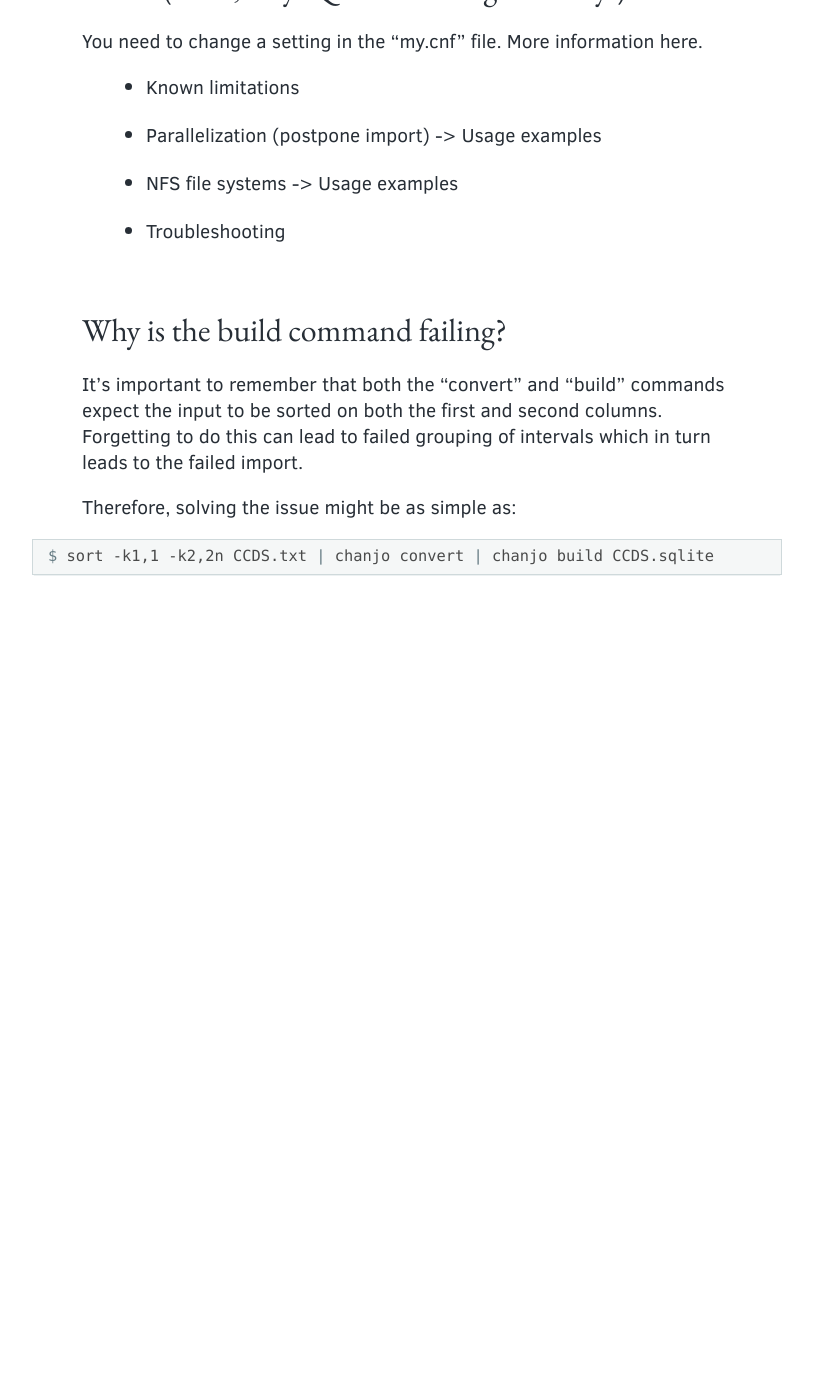
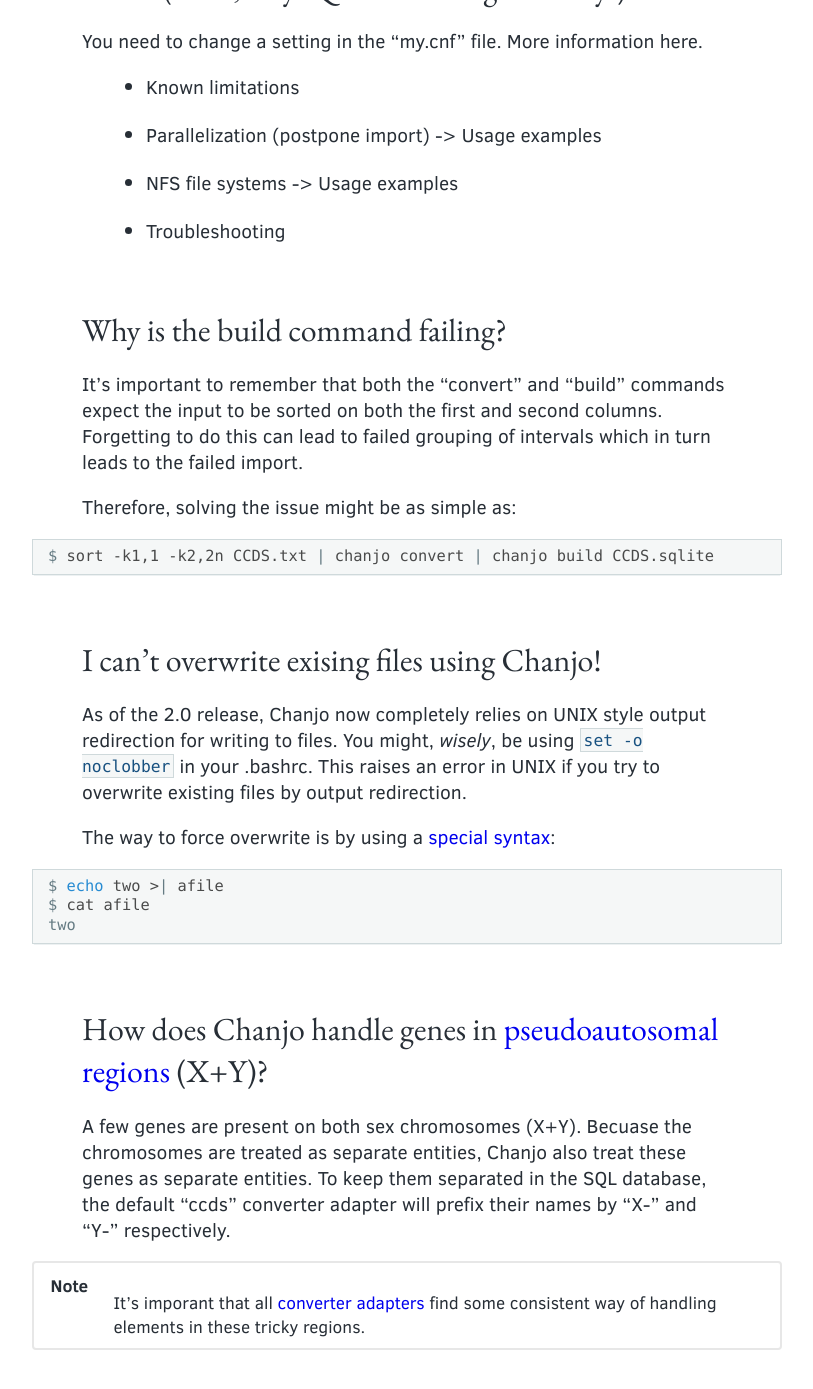
Before and after one commit to Clinical-Genomics/chanjo, a Sphinx documentation site: the page built from docs/faq.rst, in a window 1280 px wide and 1400 px high, scrolled down 789 px. Shown: the top 1389 px of the window, without its empty margins (233-1046 px from the left). Built offline with Sphinx 7.4.7, drawn with Linux system fonts in a browser that asks for light colours; before the commit the page ends 1414 px from its top, so only the background shows below that.

Commit message:
Add John Kern add contributor and thesis to README Add more FAQ sections to docs

```diff
--- a/docs/faq.rst
+++ b/docs/faq.rst
@@ -1,6 +1,8 @@
 ====
 FAQ
 ====
+
+
 Why doesn’t Chanjo work on my remote server?
 ~~~~~~~~~~~~~~~~~~~~~~~~~~~~~~~~~~~~~~~~~~~~~~
 Chanjo complains when trying to import annotations to my SQLite database.
@@ -31,4 +33,31 @@ Therefore, solving the issue might be as simple as:
 
 .. code-block:: console
 
-	$ sort -k1,1 -k2,2n CCDS.txt | chanjo convert | chanjo build CCDS.sqlite
+  $ sort -k1,1 -k2,2n CCDS.txt | chanjo convert | chanjo build CCDS.sqlite
+
+
+I can't overwrite exising files using Chanjo!
+~~~~~~~~~~~~~~~~~~~~~~~~~~~~~~~~~~~~~~~~~~~~~~
+As of the 2.0 release, Chanjo now completely relies on UNIX style output redirection for writing to files. You might, *wisely*, be using ``set -o noclobber`` in your .bashrc. This raises an error in UNIX if you try to overwrite existing files by output redirection.
+
+The way to force overwrite is by using a `special syntax`_:
+
+.. code-block:: console
+
+  $ echo two >| afile
+  $ cat afile
+  two
+
+
+How does Chanjo handle genes in `pseudoautosomal regions`_ (X+Y)?
+~~~~~~~~~~~~~~~~~~~~~~~~~~~~~~~~~~~~~~~~~~~~~~~~~~~~~~~~~~~~~~~~~~
+A few genes are present on both sex chromosomes (X+Y). Becuase the chromosomes are treated as separate entities, Chanjo also treat these genes as separate entities. To keep them separated in the SQL database, the default "ccds" converter adapter will prefix their names by "X-" and "Y-" respectively.
+
+.. note::
+  It's imporant that all `converter adapters`_ find some consistent way of handling elements in these tricky regions.
+
+
+
+.. _pseudoautosomal regions: http://en.wikipedia.org/wiki/Pseudoautosomal_region
+.. _converter adapters: developer.html#converter-adapters
+.. _special syntax: http://askubuntu.com/questions/236478/how-do-i-make-bash-warn-me-when-overwriting-an-existing-file
--- a/docs/introduction.rst
+++ b/docs/introduction.rst
@@ -84,6 +84,9 @@ If you prefer to use a MySQL database, the build pipeline would look something l
 	$ chanjo convert resources/ccds/CCDS.txt | \
 	> chanjo --db username:password@localhost/chanjo_test --dialect "mysql+pymysql" build
 
+.. note::
+  The `dialect syntax`_ is taken from SQLAlchemy and is defined as ``<dialect or database>+<Python connector>``.
+
 
 Annotating coverage
 ~~~~~~~~~~~~~~~~~~~~
@@ -122,5 +125,8 @@ One example of such a tool is `Chanjo-Report`_, a coverage report generator for
    :align: center
    :target: _static/example-coverage-report.pdf
 
+
+
 .. _Cosmid: http://cosmid.co/
 .. _Chanjo-Report: https://github.com/robinandeer/Chanjo-Report
+.. _dialect syntax: http://docs.sqlalchemy.org/en/rel_0_9/core/engines.html
```
Also changed, not shown: README.md (+4 -0 lines).
